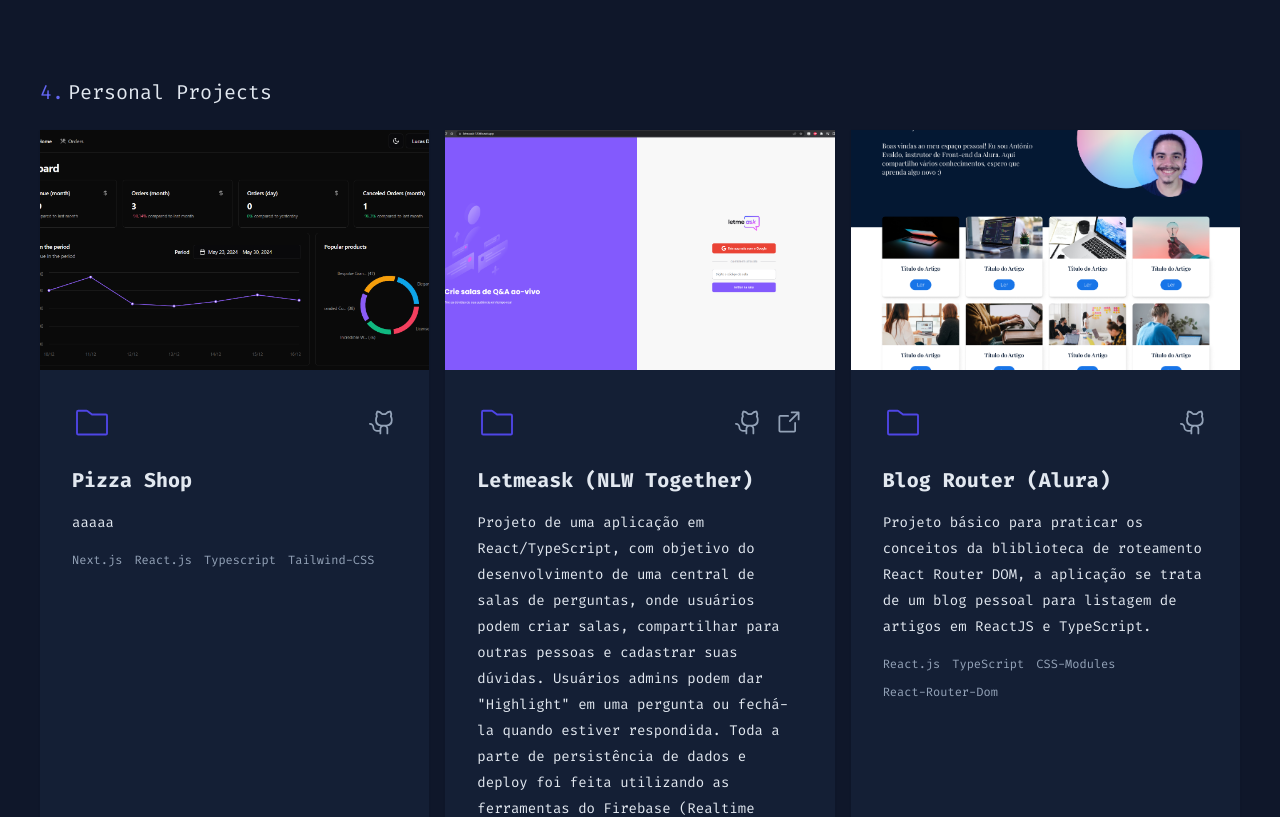
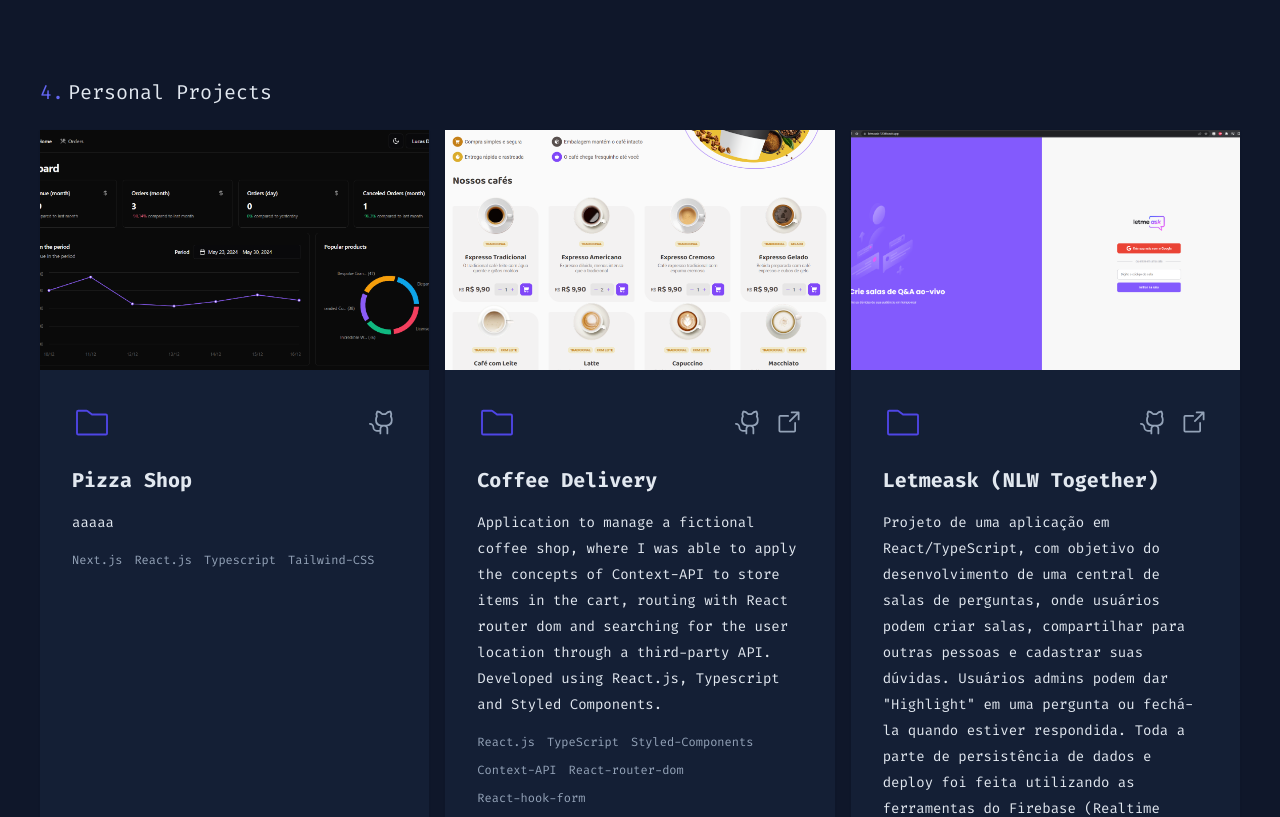
Before and after one commit to lucasdebeterco/lucasdebeterco-dev, a Next.js app: page / in a window 1280 px wide. Shown: the part 4060-4877 px from the top of the page. Built offline with nearby package versions, Linux system fonts and the light colour scheme.

Commit message:
coffee delivery personal project

```diff
--- a/src/app/components/projects/data/personal-projects.ts
+++ b/src/app/components/projects/data/personal-projects.ts
@@ -13,6 +13,24 @@ export const personalProjects: CardItemProps[] = [
             'React.js',
             'Typescript',
             'Tailwind-CSS'
+        ]
+    },
+    {
+        title: 'Coffee Delivery',
+        description: 'Application to manage a fictional coffee shop, where I was able to apply the concepts of Context-API to store items in the cart, routing with React router dom and searching for the user location through a third-party API. Developed using React.js, Typescript and Styled Components.',
+        imageSrc: [
+            '/personal-projects/coffee-delivery/home.png',
+            '/personal-projects/coffee-delivery/cart.png'
+        ],
+        githubLink: 'https://github.com/lucasdebeterco/coffee-delivery',
+        productionLink: 'https://coffee-delivery.lucasdebeterco.dev',
+        tools: [
+            'React.js',
+            'TypeScript',
+            'Styled-Components',
+            'Context-API',
+            'React-router-dom',
+            'React-hook-form'
         ]
     },
     {
```
Also changed, not shown: public/personal-projects/coffee-delivery/cart.png (added), public/personal-projects/coffee-delivery/home.png (added).
